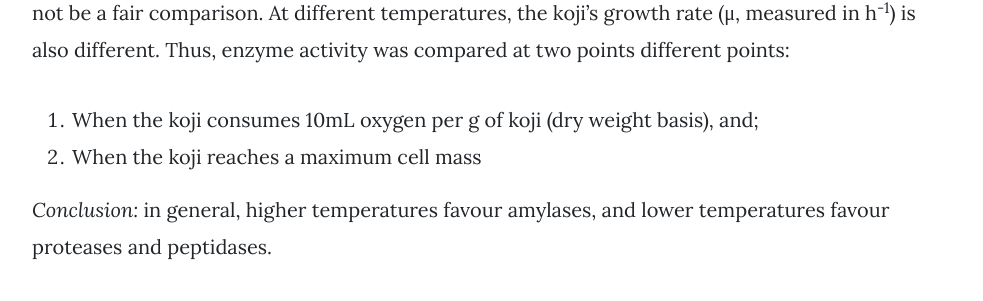
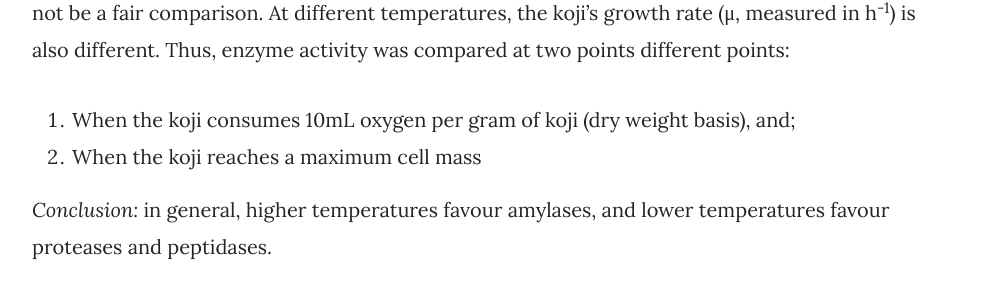
Before and after one commit to ControlledMold/ControlledMold.github.io, a Jekyll site: the page built from _posts/2020-10-10-temperature-water-content-and-polishing-effects-on-koji.md, in a window 1280 px wide and 900 px high, scrolled down 1393 px. Shown: the part 153-454 px from the top of the window, without its empty margins (148-1131 px from the left). Built offline with Jekyll 4.4.1, drawn with Linux system fonts in a browser that asks for light colours; nearby versions of some CDN libraries; comment, search, counter and statistics services are not loaded.

Commit message:
Update 2020-10-10-temperature-water-content-and-polishing-effects-on-koji.md

```diff
--- a/_posts/2020-10-10-temperature-water-content-and-polishing-effects-on-koji.md
+++ b/_posts/2020-10-10-temperature-water-content-and-polishing-effects-on-koji.md
@@ -31,7 +31,7 @@ One of the most obvious parameters that researchers tested was the **cultivation
 
 Of course, the researchers know that growing koji for a fixed time at different temperatures would not be a fair comparison. At different temperatures, the koji's growth rate (μ, measured in h<sup>-1</sup>) is also different. Thus, enzyme activity was compared at two points different points:
 
-1. When the koji consumes 10mL oxygen per g of koji (dry weight basis), and;
+1. When the koji consumes 10mL oxygen per gram of koji (dry weight basis), and;
 2. When the koji reaches a maximum cell mass
 
 *Conclusion:* in general, higher temperatures favour amylases, and lower temperatures favour proteases and peptidases.
```
